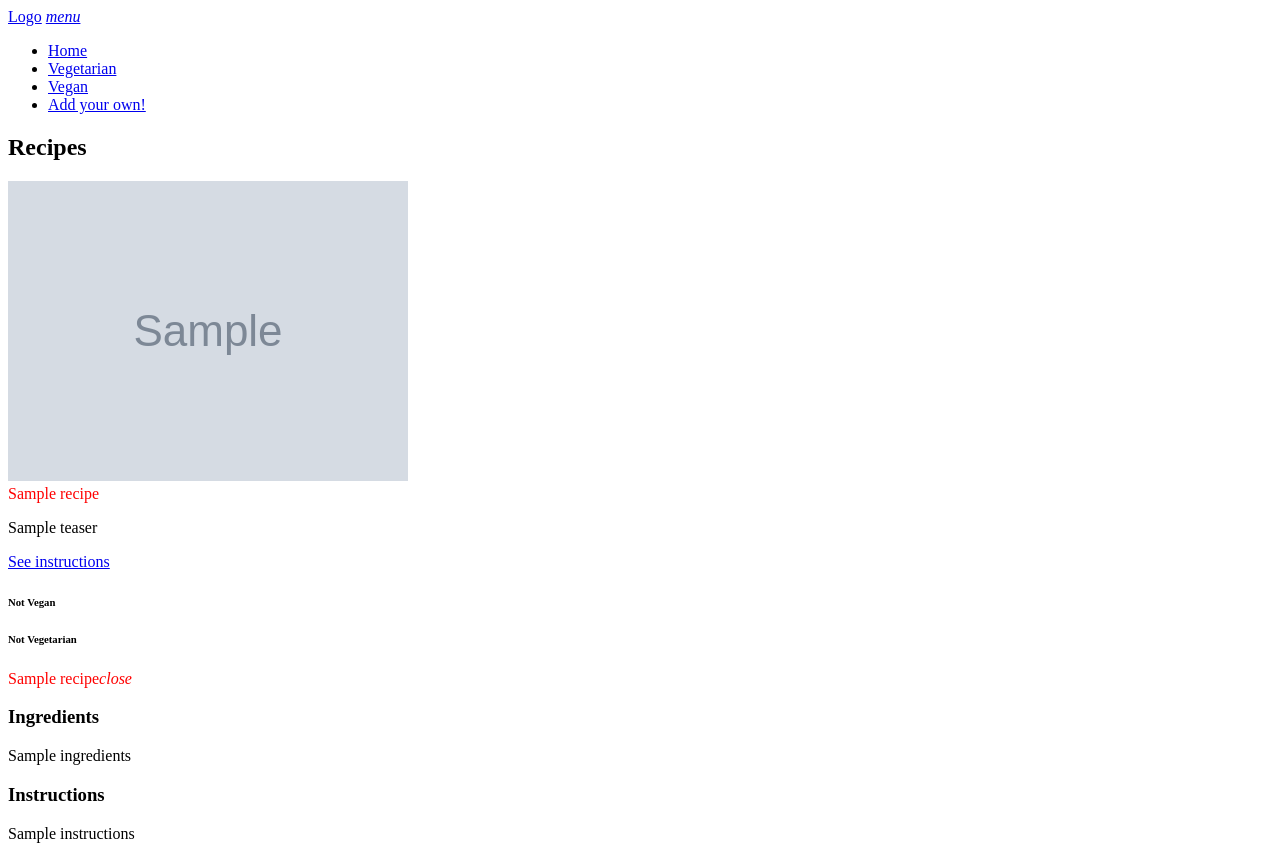
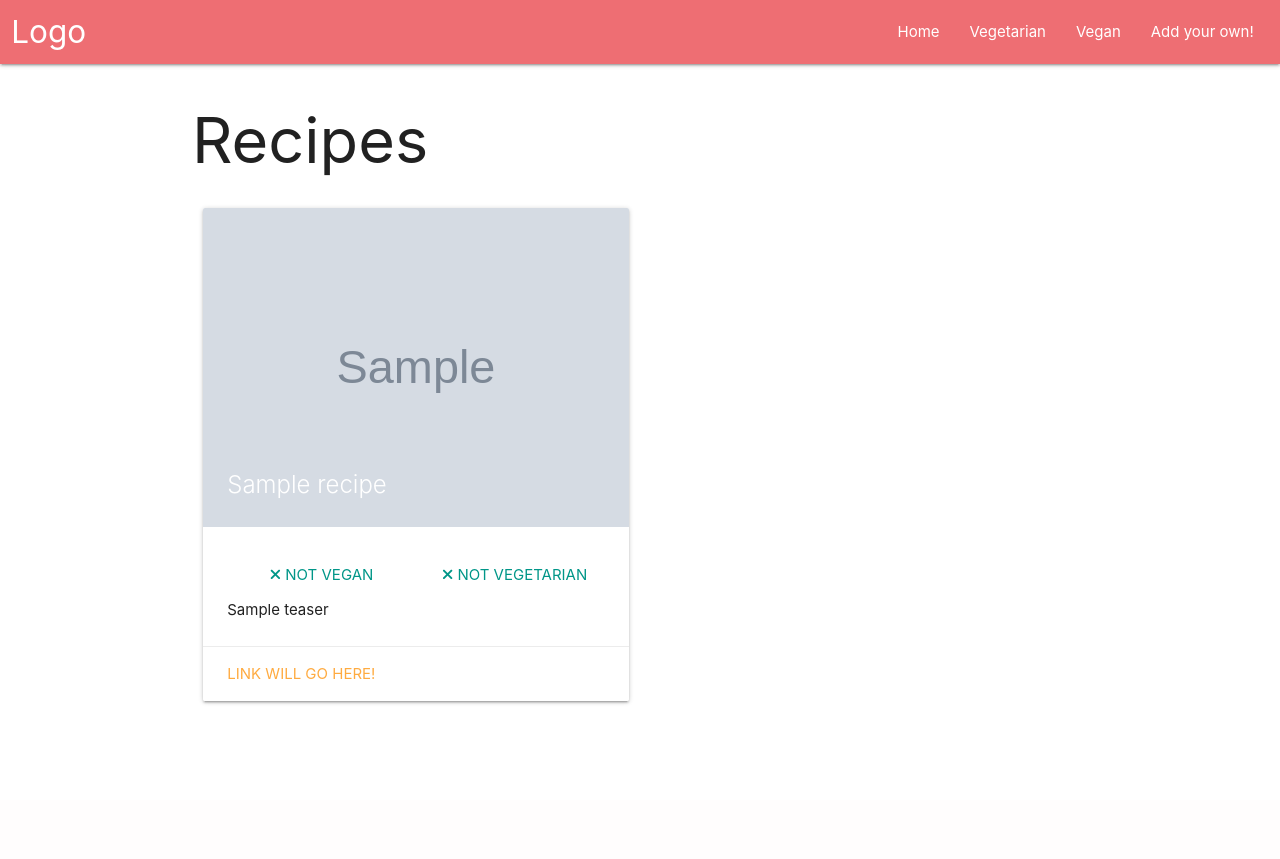
Before and after one commit to a-telier/the-pink-turnip, a Flask app: page / in a window 1280 px wide. After the commit the page ends 704 px from the top, so only its background shows below. Run offline with Flask 2, Linux system fonts and the light colour scheme; grey boxes marked "Sample" are stand-in pictures; a database or web service that is not in the repository returns one stand-in record (values such as "Sample title"); some libraries are stand-ins or nearby versions.

Commit message:
cards display in the correct size

```diff
--- a/static/css/style.css
+++ b/static/css/style.css
@@ -1,17 +1,23 @@
-.card-title{
-    color: red;
+
+/*--------------------------------------------cards*/
+.half{
+    width: 50%;
 }
 
-/*--------------------------------------------teaser*/
+.card{
+    z-index: -2;
+}
+.card-image{
+    z-index: -1;
+}
 .teaser-image{
-    background-size: contain !important;
+    z-index: 1;
 }
-
-.styling-img{
-    padding: 2.5% !important;
-    margin: 2.5%;
+.teaser-overlay{
+    background-color: rgb(40,40,40);
+    background-size: cover;
+    z-index: 2 !important;
 }
-
-.card-content{
-    height: auto !important;
+.card-title{
+    z-index: 3 !important;
 }
--- a/templates/base.html
+++ b/templates/base.html
@@ -10,11 +10,12 @@
 
     <!--Styling libraries-->
     <link rel="stylesheet" href="{{url_for('static', filename='css/style.css')}}" type="text/css"/>
-    <!-- <link rel="stylesheet" href="https://cdnjs.cloudflare.com/ajax/libs/materialize/1.0.0/css/materialize.min.css">
+
+    <link rel="stylesheet" href="https://cdnjs.cloudflare.com/ajax/libs/materialize/1.0.0/css/materialize.min.css">
     <link href="https://fonts.googleapis.com/icon?family=Material+Icons" rel="stylesheet">
-    <link rel="stylesheet" href="path/to/font-awesome/css/font-awesome.min.css">
+    <script src="https://kit.fontawesome.com/fec8644327.js" crossorigin="anonymous"></script>
 
-    <script src="https://cdnjs.cloudflare.com/ajax/libs/materialize/1.0.0/js/materialize.min.js"></script> -->
+    <script src="https://cdnjs.cloudflare.com/ajax/libs/materialize/1.0.0/js/materialize.min.js"></script>
 {% endblock %}
 
 <!--Navigation-->
--- a/templates/home.html
+++ b/templates/home.html
@@ -5,71 +5,44 @@
 {% endblock %}
 
 {% block body %}
-<body>
     <section>
         <div class="container">
             <h1>Recipes</h1>
-        </div>
+                <div class="row">
                     {% for recipe in recipes %}
-            {% if loop.index % 2 != 0 %}
-            <div class="container">
+                    <div class="col s12 m6 l6">
                         <div class="card">
-                    <div class="card-image waves-effect waves-block waves-light">
-                    <img class="activator responsive-img" src="{{ recipe.imageURL }}">
+                            <span class="teaser-overlay"></span>
+                            <div class="card-image">
+                                <img class="teaser-image" src="{{ recipe.imageURL }}">
+                                <span class="card-title">{{recipe.name}}</span>
                             </div>
                             <div class="card-content">
-                    <span class="card-title activator grey-text text-darken-4">{{recipe.name}}</span>
-                    <span class="col s5 m5 l5 left">
+                                <ul class="tabs">
+                                    <li class="tab half teal-text accent-4">
+                                        {% if recipe.isVegan == True %}
+                                            <p><i class="fa fa-heart" aria-hidden="true"></i> Vegan </p>
+                                        {% else %}
+                                            <p><i class="fa fa-times" aria-hidden="true"></i> Not Vegan </p>
+                                        {% endif%}
+                                    </li>
+                                    <li class="tab half teal-text accent-4">
+                                        {% if recipe.isVegetarian == True %}
+                                            <p><i class="fa fa-envira" aria-hidden="true"></i> Vegetarian </p>
+                                        {% else %}
+                                            <p><i class="fa fa-times" aria-hidden="true"></i> Not Vegetarian </p>
+                                        {% endif%}
+                                    </li>
+                                </ul>
                                 <p>{{recipe.teaser}}</p>
-                        <p><a href="#">See instructions</a></p>
-                    </span>
-                    <span class="col s5 m5 l5 right">
-                        {% if recipe.isVegan == True %}
-                        <h6><i class="fa fa-heart" aria-hidden="true"></i>Vegan</h6>
-                        {% else %}
-                        <h6><i class="fa fa-times" aria-hidden="true"></i>Not Vegan</h6>
-                        {% endif%}
-                        {% if recipe.isVegetarian == True %}
-                        <h6><i class="fa fa-envira" aria-hidden="true"></i>Vegetarian</h6>
-                        {% else %}
-                        <h6><i class="fa fa-times" aria-hidden="true"></i>Not Vegetarian</h6>
-                        {% endif%}
-                    </span>
                             </div>
-                <div class="card-reveal">
-                    <span class="card-title grey-text text-darken-4">{{recipe.name}}<i class="material-icons right">close</i></span>
-                    <h3>Ingredients</h3>
-                    <p>{{recipe.ingredients}}</p>
-                    <h3>Instructions</h3>
-                    <p>{{recipe.instructions}}</p>
+                            <div class="card-action">
+                                <a href="#">Link will go here!</a>
                             </div>
                         </div>
-
-            <!-- <div class="row card medium z-depth-3">
-                <div class="col l6 m12 s12">
-                    <h2 class="card-title">{{recipe.name}}</h2>
-                    <p class="card-content">{{recipe.teaser}}</p>
                     </div>
-                <div class="col l6 m12 s12">
-                    <img class="responsive-img card-image styling-img" src="{{ recipe.imageURL }}" alt="{{ recipe.name}}">
-                </div>
-            </div> -->
-            <span></span>
-            {% else %}
-            <div class="row card medium z-depth-3">
-                <div class="col l6 m12 s12">
-                    <img class="responsive-img card-image styling-img" src="{{ recipe.imageURL }}" alt="{{ recipe.name}}">
-                </div>
-                <div class="col l6 m12 s12">
-                    <a class="btn-floating halfway-fab waves-effect waves-light red"><i class="material-icons">add</i></a>
-                    <h2 class="card-title">{{recipe.name}}</h2>
-                    <p>{{recipe.teaser}}</p>
+                    {% endfor %}
                 </div>
         </div>
-            <span></span>
-        </div>
-            {% endif %}
-        {% endfor %}
     </section>
-</body>
 {% endblock %}
```
Lines whose indentation alone changed are shown as unchanged.
